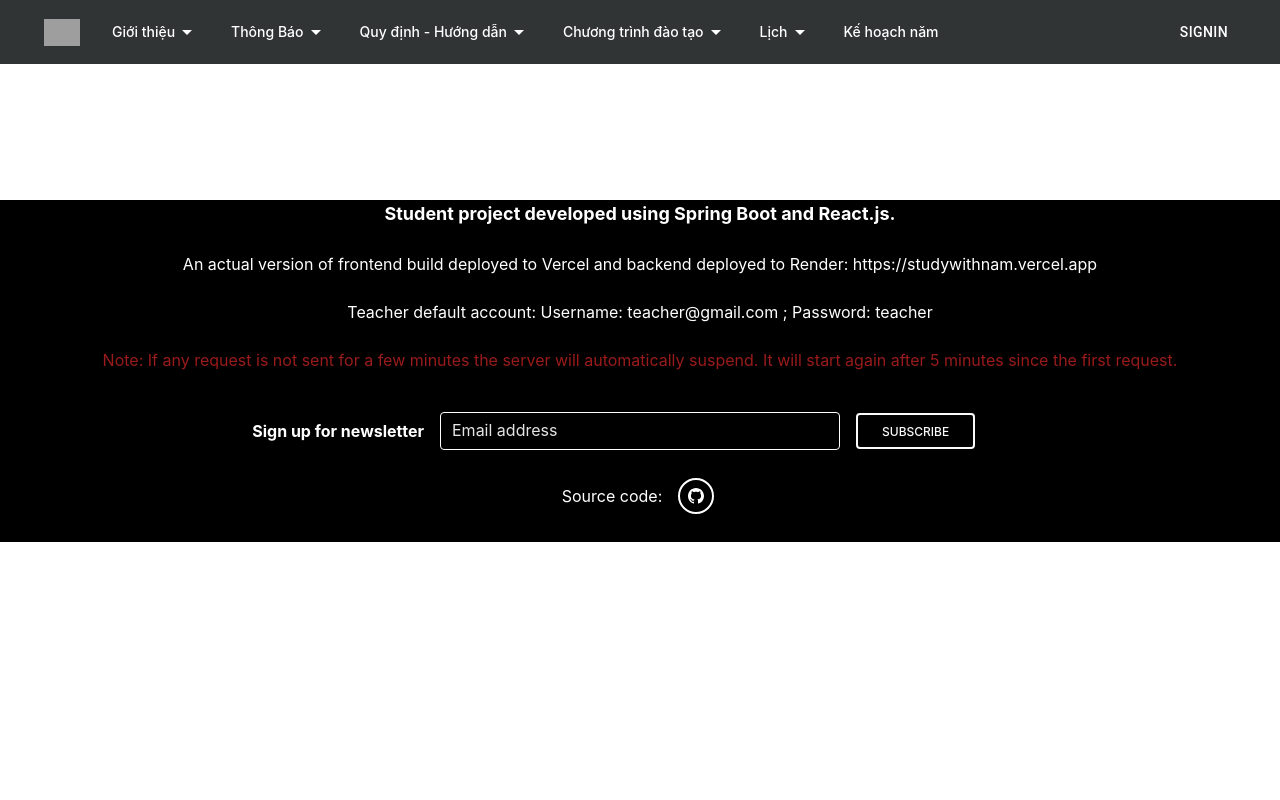
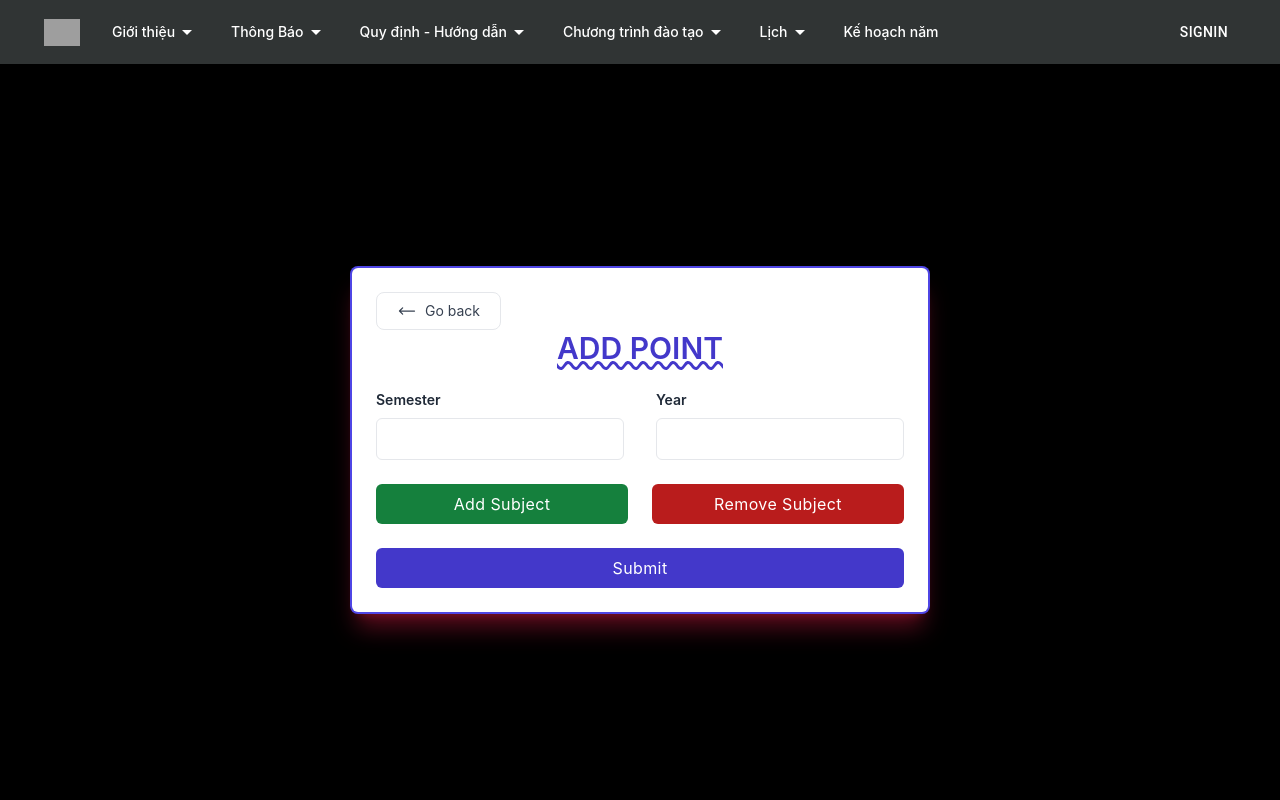
Before and after one commit to Namtayto/spring-boot-react-student-app, a React (Create React App) app in the folder Frontend/DAA/: page /user/point/add/1 in a window 1280 px wide. Shown: the top 800 px of the page. Built offline with nearby package versions, Linux system fonts and the light colour scheme; grey boxes are pictures that could not be loaded.

Commit message:
Add react toast and add router for teacher

```diff
--- a/Frontend/DAA/package.json
+++ b/Frontend/DAA/package.json
@@ -16,9 +16,11 @@
     "react": "^18.2.0",
     "react-alice-carousel": "^2.7.1",
     "react-dom": "^18.2.0",
+    "react-js-pagination": "^3.0.3",
     "react-redux": "^8.1.2",
     "react-router-dom": "^6.15.0",
     "react-scripts": "5.0.1",
+    "react-toastify": "^9.1.3",
     "redux": "^4.2.1",
     "redux-thunk": "^2.4.2",
     "web-vitals": "^2.1.4"
--- a/Frontend/DAA/src/App.css
+++ b/Frontend/DAA/src/App.css
@@ -36,3 +36,25 @@
     transform: rotate(360deg);
   }
 }
+
+body {
+  background-color: black;
+}
+
+/* Gradient Scroll Bar */
+
+/* width */
+::-webkit-scrollbar {
+  width: 12px;
+}
+
+/* Track */
+::-webkit-scrollbar-track {
+  border-radius: 100vh;
+  background: #1f2937;
+}
+
+/* Handle */
+::-webkit-scrollbar-thumb {
+  background: linear-gradient(rgb(263,72,153), rgb(239, 68, 68), rgb(239, 68, 68));
+}
--- /dev/null
+++ b/Frontend/DAA/src/Data/db.json
@@ -0,0 +1,39 @@
+{
+  "user": [
+    {
+      "id": 1,
+      "name": "Admin User",
+      "role": "admin",
+      "email": "admin@in.com",
+      "phone": "9876543210"
+    },
+    {
+      "id": 2,
+      "name": "Suresh",
+      "email": "sr@in.com",
+      "phone": "9876543210",
+      "role": "staff"
+    },
+    {
+      "id": 3,
+      "name": "Ramesh",
+      "email": "ra.admin@in.com",
+      "phone": "9876543210",
+      "role": "admin"
+    },
+    {
+      "name": "Akilash",
+      "email": "ak@in.com",
+      "phone": "789900",
+      "role": "staff",
+      "id": 4
+    },
+    {
+      "id": 5,
+      "name": "test",
+      "email": "test@gmail.com",
+      "phone": "900000222",
+      "role": "staff"
+    }
+  ]
+}
--- a/Frontend/DAA/src/Routers/StudentRouters.jsx
+++ b/Frontend/DAA/src/Routers/StudentRouters.jsx
@@ -7,7 +7,10 @@ import Footer from "../student/components/Footer/Footer";
 
 import StudentTable from "../student/components/StudentInformation/StudentTable";
 import Tuition from "../student/components/Tuition/Tuition";
-import PaymentSuccess from "../student/components/Payment/PaymentSuccess";
+
+import TeacherPage from "../student/Teacher/components/TeacherPage";
+import AddStudent from "../student/Teacher/components/AddStudent";
+import AddPoint from "../student/Teacher/components/AddPoint";
 
 const StudentRouters = () => {
   return (
@@ -22,6 +25,9 @@ const StudentRouters = () => {
         <Route path="/account/point" element={<StudentTable />}></Route>
         <Route path="/account/tuition" element={<Tuition />}></Route>
         <Route path="/payment/:tuitionId" element={<Tuition />}></Route>
+        <Route path="/teacher" element={<TeacherPage />}></Route>
+        <Route path="/add" element={<AddStudent />}></Route>
+        <Route path="/user/point/add/:studentId" element={<AddPoint />}></Route>
       </Routes>
 
       <div>
```
Also changed, not shown: 1 other file (tests, documents, lock files or other folders).
